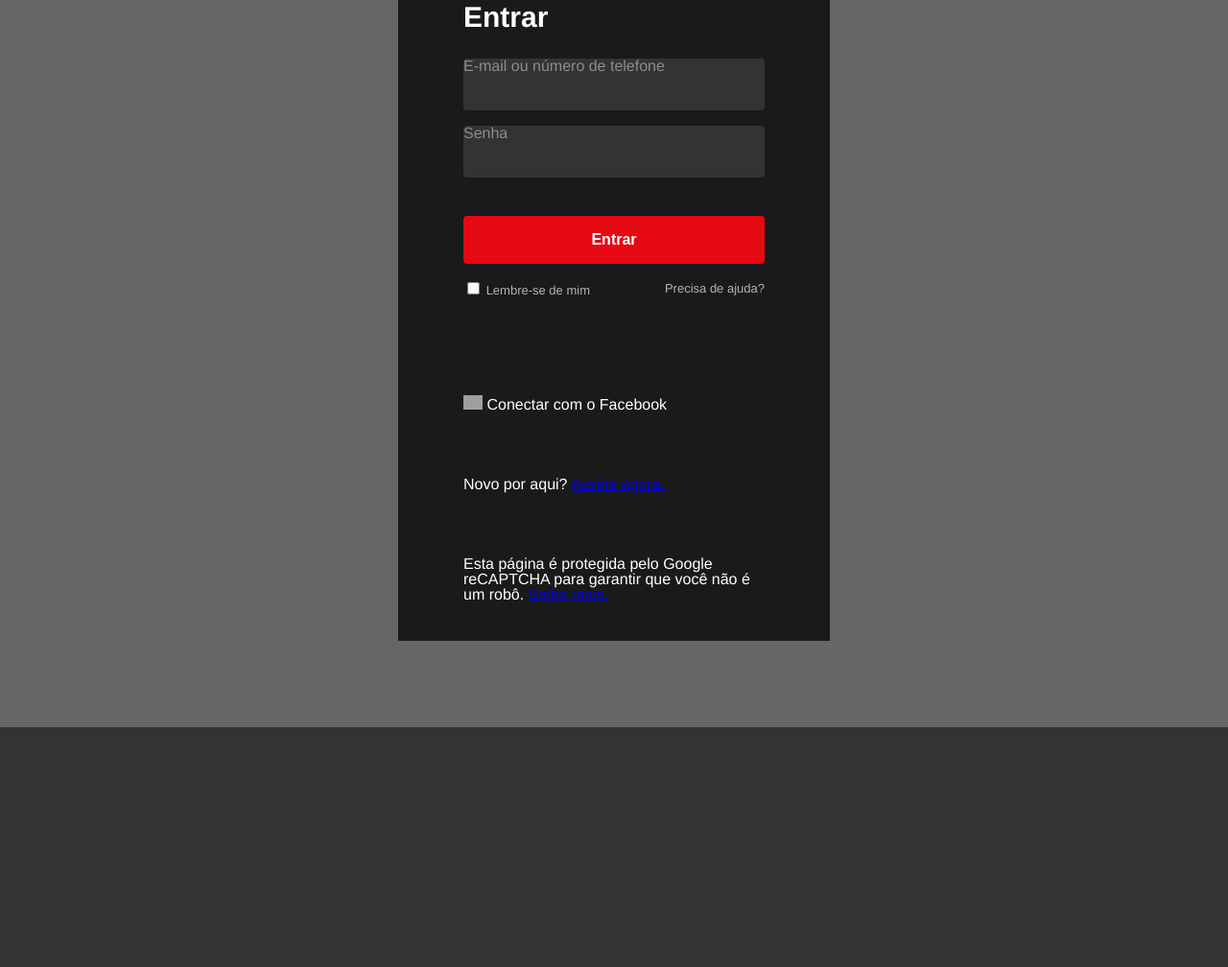
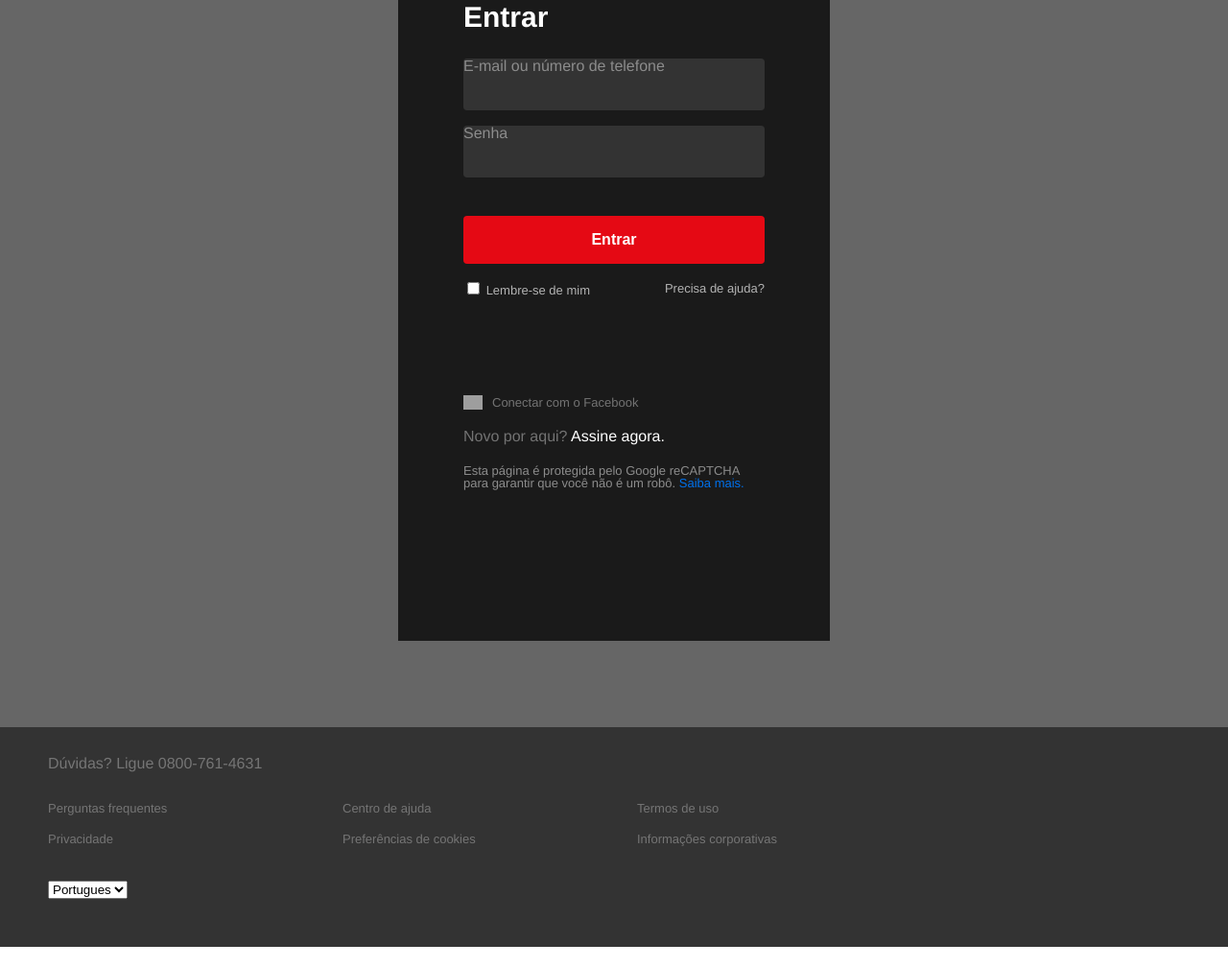
Before and after one commit to LuanCSV/Netflix-Login, a plain HTML site: page index.html in a window 1280 px wide. Shown: the part 147-1155 px from the top of the page at 96% size. After the commit the page ends 1134 px from the top, so only its background shows below. Drawn offline with Linux system fonts and the light colour scheme; grey boxes are pictures that could not be loaded.

Commit message:
commit dois pro victor

```diff
--- a/index.html
+++ b/index.html
@@ -45,18 +45,36 @@
             </form>
 
             <div class="footer-container">
-                <div>
-                    <img width="20" src="https://assets.nflxext.com/ffe/siteui/login/images/FB-f-Logo__blue_57.png" alt="Icone do facebook"> Conectar com o Facebook
+                <div class="facebook-login">
+                    <img width="20" src="https://assets.nflxext.com/ffe/siteui/login/images/FB-f-Logo__blue_57.png" alt="Icone do facebook"> <span>Conectar com o Facebook</span>
                 </div>
                 <p>Novo por aqui? <a href="#"> Assine agora.</a></p>
 
 
-                <span>Esta página é protegida pelo Google reCAPTCHA para garantir que você não é um robô. <a href="#">Saiba mais.</a></span>
+                <span class="captcha">Esta página é protegida pelo Google reCAPTCHA para garantir que você não é um robô. <a href="#">Saiba mais.</a></span>
             </div>
         </section>
 
         <footer>
+            <div class="main-footer">
+                <div class="header-do-footer">
+                    <span> Dúvidas? Ligue <a href="#">0800-761-4631</a></span>
+                </div>
 
+                <ul>
+                    <li><a href="">Perguntas frequentes</a></li>
+                    <li><a href="">Centro de ajuda</a></li>
+                    <li><a href="">Termos de uso</a></li>
+                    <li><a href="">Privacidade</a></li>
+                    <li><a href="">Preferências de cookies</a></li>
+                    <li><a href="">Informações corporativas</a></li>
+                </ul>
+
+                <select name="language" id="language">
+                    <option value="pt-BR">Portugues</option>
+                    <option value="en">English</option>
+                </select>
+            </div>
         </footer>
     </main>
 </body>
--- a/style.css
+++ b/style.css
@@ -31,7 +31,7 @@ main{
     z-index: -1;
 }
 
-header{
+.container header{
     height: 90px;
     width: 100%;
     position: relative;
@@ -130,6 +130,9 @@ button:hover{
 .form-help, .form-help a{
     color: #b3b3b3;
     font-size: 13px;
+}
+
+a{
     text-decoration: none;
 }
 
@@ -140,12 +143,91 @@ a:hover{
 .container-login .footer-container{
     display: flex;
     flex-direction: column;
-    justify-content: space-between;
     height: 216px;
 }
 
+.container-login .footer-container *{
+    margin-bottom: 10px;
+}
+
+.facebook-login{
+    display: flex;
+    align-items: center;
+    font-size: 13px;
+    font-weight: 500;
+    width: fit-content;
+    color: #737373;
+}
+.facebook-login img{
+    margin-right: 10px;
+}
+.facebook-login:hover{
+    cursor: pointer;
+}
+
+.footer-container p{
+    color: #737373;
+}
+
+.footer-container p a{
+    color: white;
+}
+
+.footer-container .captcha{
+    margin-top: 11px;
+    font-size: 13px;
+    color: #8c8c8c;
+}
+
+.footer-container .captcha a{
+    color: #0071eb;
+}
+
+
+/* footer do footer */
 footer{
     width: 100%;
-    height: 250px;
     background: rgba(0, 0, 0, 0.5);
+
+    padding-bottom: 20px;
 }
+
+footer .main-footer{
+    width: auto;
+    margin:  0px 50px;
+    padding: 30px 0;
+}
+
+footer .main-footer .header-do-footer{
+    margin-bottom: 30px;
+    color: #757575;
+}
+
+footer .main-footer .header-do-footer a {
+    color: #757575;
+}
+
+.main-footer ul{
+    display: flex;
+    flex-wrap: wrap;
+    justify-content: flex-start;
+}
+
+.main-footer ul li{
+    display: inline-block;
+    min-width: 100px;
+    width: 25%;
+    margin-bottom: 16px;
+    padding-right: 12px;
+    vertical-align: top;
+
+}
+
+.main-footer ul li a{
+    color: #757575;
+    font-size: 13px;
+}
+
+select{
+    margin-top: 20px;
+}
```
